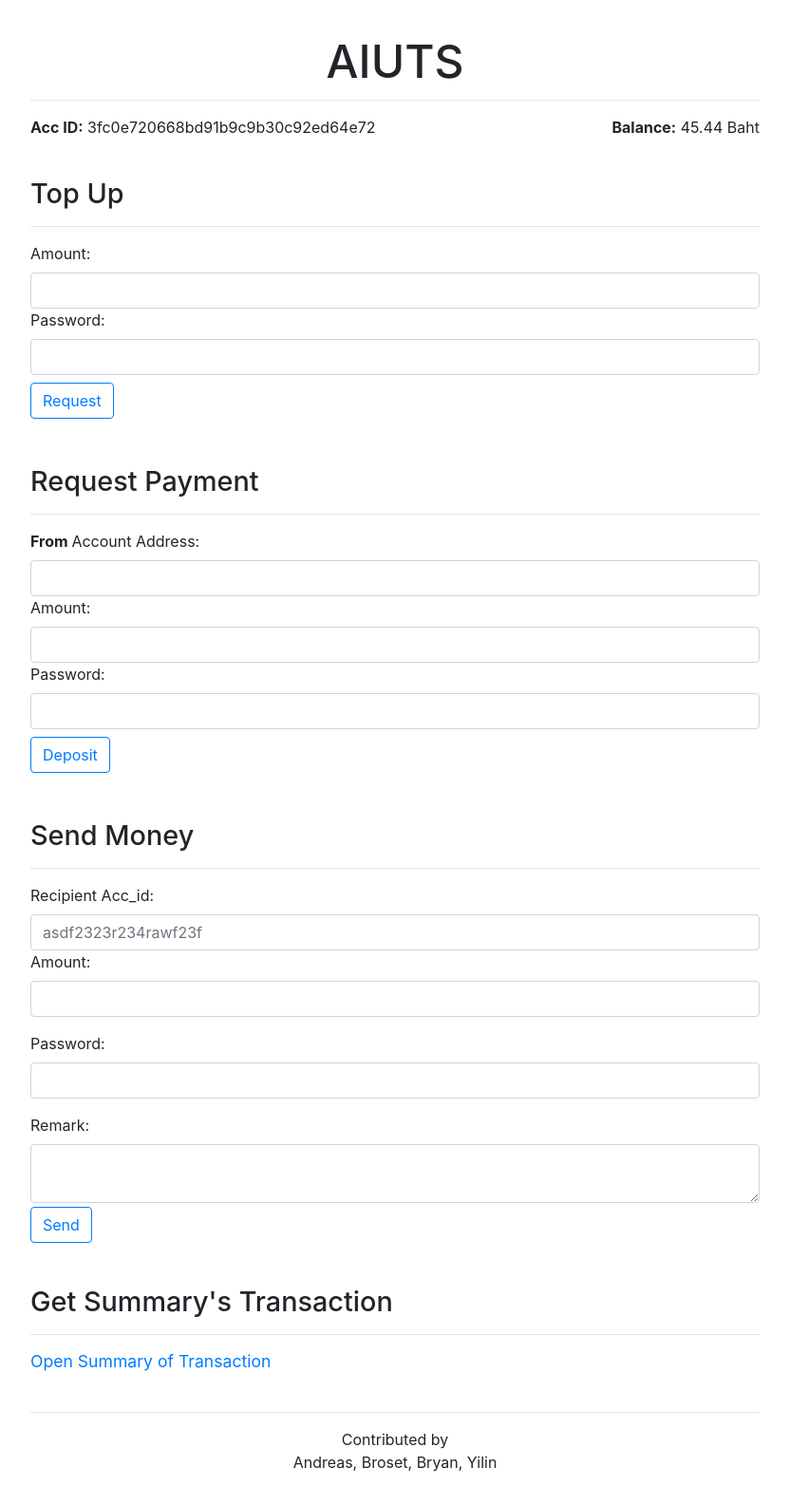
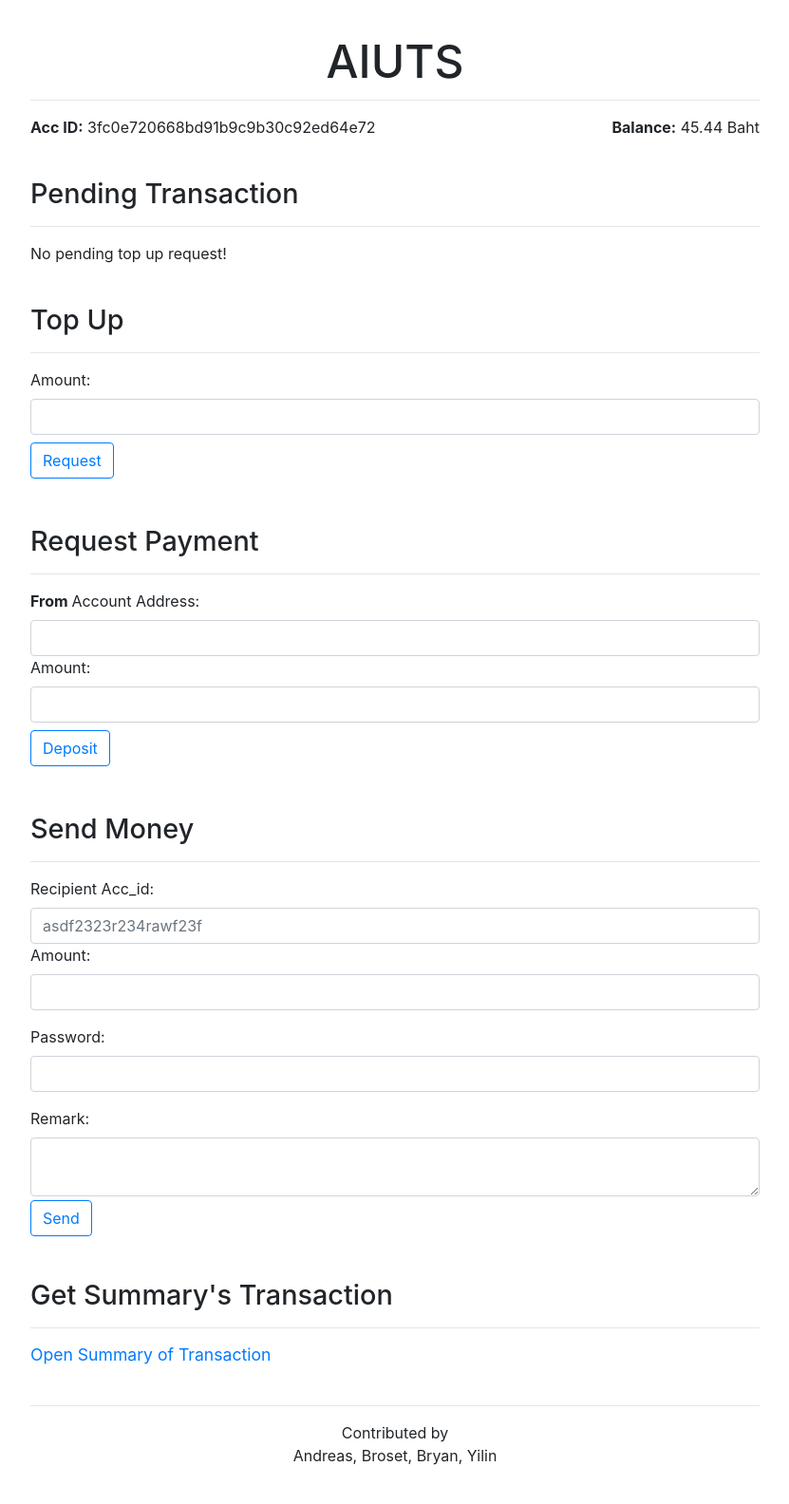
Before and after one commit to nonwiz0/transactionsystem, a Django app: page /aiuts/dashboard in a window 1280 px wide. Shown: the part 289-1873 px from the top of the page at 95% size, without its empty margins (224-1055 px from the left). After the commit the page ends 1832 px from the top, so only its background shows below. Run offline with Django 3.2, Linux system fonts and the light colour scheme; a user stored in the database is signed in; data comes from the database, SQL or seed files in the repository; both versions use the stored data as it was after the commit; some libraries are stand-ins or nearby versions.

Commit message:
Update ROP and TU

```diff
--- a/aiuts/templates/aiuts/account_dash.html
+++ b/aiuts/templates/aiuts/account_dash.html
@@ -6,9 +6,41 @@
     <hr />
     <div>
         <p style="float: left"> <b>Acc ID:</b> {{ user.acc_id}} </p>
+        <div />
             <p style="float: right"> <b>Balance:</b> {{ user.balance | floatformat:2 }} Baht </p>
         </div>
         <br />
+        <h2 class="margin-top"> Pending Transaction </h2>
+        <hr />
+        {% if all_transaction %}
+            <table class="table">
+                <tr>
+                    <th scope="col"> Date </th scope="col">
+                    <th scope="col"> Requested </th scope="col">
+                    <th scope="col"> Amount </th scope="col">
+                    <th scope="col"> Recipient </th scope="col">
+
+                    <th scope="col"> Completion </th>
+                </tr>
+                </thead>
+                <tbody>
+                {% endif %}
+                {% for transaction in all_transaction %}
+                    <tr>
+                        <th scope="row"> {{ transaction.record_date }} </th>
+                    <td>{% if transaction.sender.user.username == request.user.username %} You {% else %} {{ transaction.sender.user.username }} {% endif %} </td>
+                    <td> {{ transaction.amount|floatformat:2}} Baht </td>
+                <td>{% if transaction.recipient.user.username == request.user.username %} You {% else %} {{ transaction.recipient.user.username }} {% endif %} </td>
+
+                <td>{% if transaction.recipient.user.username == request.user.username %} {{ transaction.complete }} {% else  %} <a href="{% url 'aiuts:approvetransaction' transaction.id %}"> Approve </a> | <a href="{% url 'aiuts:declinetransaction' transaction.id %}" class="text-danger"> Decline </a>{% endif %} </td>
+                    </tr>
+                {% empty %}
+                    No pending top up request!
+                {% endfor %}
+                </tbody>
+            </table>
+
+
 
             <h2 class="margin-top"> Top Up </h2>
             <hr />
@@ -18,8 +50,6 @@
                     <input type="hidden" name="acc_addr" value="" />
                     <label> Amount: </label>
                     <input class="form-control" required="required" type="number" step="0.01" name="amount">
-			<label> Password: </label>
-			<input class="form-control" required="required" type="password" name="password" />
 
                     <input class="btn my-2 btn-outline-primary" type="submit" value="Request">
                 </div>
@@ -35,8 +65,6 @@
                     <input type="text" class="form-control" name="acc_addr" />
                     <label> Amount: </label>
                     <input class="form-control" required="required" type="number" step="0.01" name="amount">
-			<label> Password: </label>
-			<input class="form-control" required="required" type="password" name="password" />
 
                     <input class="btn my-2 btn-outline-primary" type="submit" value="Deposit">
                 </div>
--- a/aiuts/urls.py
+++ b/aiuts/urls.py
@@ -12,8 +12,7 @@ urlpatterns = [
     path('deposit_money', views.deposit_money, name="depositmoney"),
     # path('account/summary/check', views.get_summary_of_transaction, name="getsummaryoftransaction"),
     path('dashboard/summary', views.TransactionSummary.as_view(), name="transactionsummary"),
-
     path('admin/dashboard', views.AdminDashboard.as_view(), name='admindash'),
-    path('admin/dashboard/approve/<str:tid>', views.admin_approve_transaction, name="approvetransaction"),
-    path('admin/dashboard/decline/<str:tid>', views.admin_decline_transaction, name="declinetransaction")
+    path('admin/dashboard/approve/<str:tid>', views.approve_transaction, name="approvetransaction"),
+    path('admin/dashboard/decline/<str:tid>', views.decline_transaction, name="declinetransaction")
 ]
--- a/aiuts/views.py
+++ b/aiuts/views.py
@@ -6,7 +6,6 @@ from django.views import generic
 from django.contrib.auth.models import User
 from .models import Account, Transaction
 from django.utils import timezone
-import hashlib
 from random import random
 from django.contrib import messages
 from django.contrib.auth.mixins import LoginRequiredMixin
@@ -47,6 +46,12 @@ class Dashboard(LoginRequiredMixin, generic.ListView):
     login_url = '/accounts/login'
     template_name = 'aiuts/account_dash.html'
     model = Transaction
+    context_object_name = 'all_transaction'
+
+    def get_queryset(self):
+        curr_acc = Account.objects.get(user=self.request.user)
+        return set(Transaction.objects.filter(complete=False).filter(sender=curr_acc)).union(set(Transaction.objects.filter(complete=False).filter(recipient=curr_acc)))
+
 
     def get_context_data(self, **kwargs):
         context = super().get_context_data(**kwargs)
@@ -57,18 +62,19 @@ class Dashboard(LoginRequiredMixin, generic.ListView):
         template = loader.get_template(self.template_name)
         user_acc = Account.objects.get(user=request.user)
         amount = float(request.POST['amount'])
-        password = request.POST['password']
         sender_addr = request.POST['acc_addr']
+        if amount < 0:
+            messages.info(request, "Please enter appropriate amount")
+            return redirect(request.META['HTTP_REFERER'])
         if len(sender_addr):
             sender = Account.objects.get(acc_id = sender_addr)
+            req_user = Transaction(sender=sender, recipient=user_acc, amount=amount, type="ROP")
+            req_user.save()
         else:
             req_admin = Transaction(sender=Account.objects.get(acc_id='bd5af1f610a12434c9128e4a399cef8a'), recipient=user_acc, amount=amount, type="TU")
             req_admin.save()
-        messages.info(request, "Amount: {}, Pw: {}, Acc_Addr: {}".format(amount, password, sender_addr))
+        messages.info(request, "New pending request is created!")
         return redirect(request.META['HTTP_REFERER'])
-
-
-
 
 class TransactionSummary(LoginRequiredMixin, generic.ListView):
     login_url = '/accounts/login'
@@ -102,7 +108,6 @@ class TransactionSummary(LoginRequiredMixin, generic.ListView):
             filter_record = set(Transaction.objects.filter(sender=user_acc.acc_id).filter(record_date__range=(from_date, to_date))).union(set(Transaction.objects.filter(recipient=user_acc.acc_id).filter(record_date__range=(from_date, to_date))))
         else:
             filter_record = set(Transaction.objects.filter(sender=user_acc.acc_id).filter(record_date__lte=to_date)).union(set(Transaction.objects.filter(recipient=user_acc.acc_id).filter(record_date__lte=to_date)))
-
         if Account.objects.filter(acc_id=acc_addr).exists():
             target_acc = Account.objects.get(acc_id=acc_addr)
             at_sender = Transaction.objects.filter(sender=user_acc)
@@ -119,6 +124,7 @@ class TransactionSummary(LoginRequiredMixin, generic.ListView):
         context = {'all_transaction':filter_record, "user":user_acc.acc_id}
         messages.info(request, "Found {} record(s)".format(len(filter_record)))
         return HttpResponse(template.render(context, request))
+
 
 def create_acc(request):
     username = request.POST['username']
@@ -151,7 +157,7 @@ def send_money(request):
                 rec_acc.balance += amount
                 curr_acc.save()
                 rec_acc.save()
-                transaction = Transaction(sender=curr_acc, recipient=rec_acc, amount=amount, remark=remark)
+                transaction = Transaction(sender=curr_acc, recipient=rec_acc, amount=amount, remark=remark, complete=True)
                 transaction.save()
                 messages.info(request, "You have sent {:.2f} baht to {}".format(amount, rec_acc.acc_id))
                 return redirect(request.META['HTTP_REFERER'])
@@ -176,14 +182,17 @@ def deposit_money(request):
     messages.info(request, "Check the detail again before deposit!")
     return redirect(request.META['HTTP_REFERER'])
 
-def admin_approve_transaction(request, tid):
+def approve_transaction(request, tid):
     if Transaction.objects.filter(id=tid).exists():
        record = Transaction.objects.get(id=tid)
        recipient = record.recipient
        recipient.balance += record.amount
-       bank = record.sender
-       bank.balance -= record.amount
-       bank.save()
+       sender = record.sender
+       if sender.balance < record.amount:
+           messages.info(request, "Please make sure you have enough balance")
+           return redirect(request.META['HTTP_REFERER'])
+       sender.balance -= record.amount
+       sender.save()
        recipient.save()
        record.complete = True
        record.remark = "Approved at {}".format(timezone.now())
@@ -191,7 +200,7 @@ def admin_approve_transaction(request, tid):
     messages.info(request, "Transaction ID: {} is approved".format(tid))
     return redirect(request.META['HTTP_REFERER'])
 
-def admin_decline_transaction(request, tid):
+def decline_transaction(request, tid):
     if Transaction.objects.filter(id=tid).exists():
         record = Transaction.objects.get(id=tid)
         record.remark = "Transaction is Declined"
@@ -199,49 +208,3 @@ def admin_decline_transaction(request, tid):
         record.save()
     messages.info(request, "Transaction ID: {} is declined".format(tid))
     return redirect(request.META['HTTP_REFERER'])
-
-
-
-
-"""def get_summary_of_transaction(request):
-    password = request.POST['password']
-    template = loader.get_template('aiuts/get_summary.html')
-    if Account.objects.filter(user=request.user).exists():
-        user_acc = Account.objects.get(user=request.user)
-        user = authenticate(request, username=request.user.username, password=password)
-        if user is not None:
-            all_transaction = set(Transaction.objects.filter(sender=user_acc.acc_id)).union(set(Transaction.objects.filter(recipient=user_acc.acc_id)[:]))
-            context = {
-                'all_transaction': all_transaction,
-                'user': user_acc.acc_id,
-                'password': password
-            }
-            return HttpResponse(template.render(context, request))
-    messages.info(request, "Incorrect password!")
-    return redirect(request.META['HTTP_REFERER'])"""
-
-"""def search_transaction(request):
-    template = loader.get_template('aiuts/get_summary.html')
-    user_acc = Account.objects.get(user=request.user)
-    acc_addr = request.POST['acc_addr']
-    t = set(Transaction.objects.filter(sender=user_acc.acc_id)).union(set(Transaction.objects.filter(recipient=user_acc.acc_id)[:]))
-    found_record = []
-    from_date = request.POST['from_date']
-    to_date = request.POST['to_date']
-    if len(acc_addr):
-        for i in t:
-            if i.sender.acc_id == acc_addr or i.recipient.acc_id == acc_addr:
-                found_record.append(i)
-
-    if len(from_date) and len(to_date):
-        from_date_obj = datetime.strptime(from_date, '%Y-%m-%d').date()
-        to_date_obj = datetime.strptime(to_date, '%Y-%m-%d').date()
-        for i in t:
-            temp = i.record_date.date()
-            if temp >= from_date_obj and temp <= to_date_obj:
-                found_record.append(i)
-
-    all_transaction = set(Transaction.objects.filter(sender=user_acc.acc_id)).union(set(Transaction.objects.filter(recipient=user_acc.acc_id)[:]))
-    context = {'all_transaction':found_record, "user":user_acc.acc_id}
-    messages.info(request, "Found Record: {}".format(found_record))
-    return HttpResponse(template.render(context, request))"""
```
Also changed, not shown: aiuts/templates/aiuts/get_summary.html (+9 -2 lines), README.md, db.sqlite3. Lines whose indentation alone changed are shown as unchanged.
